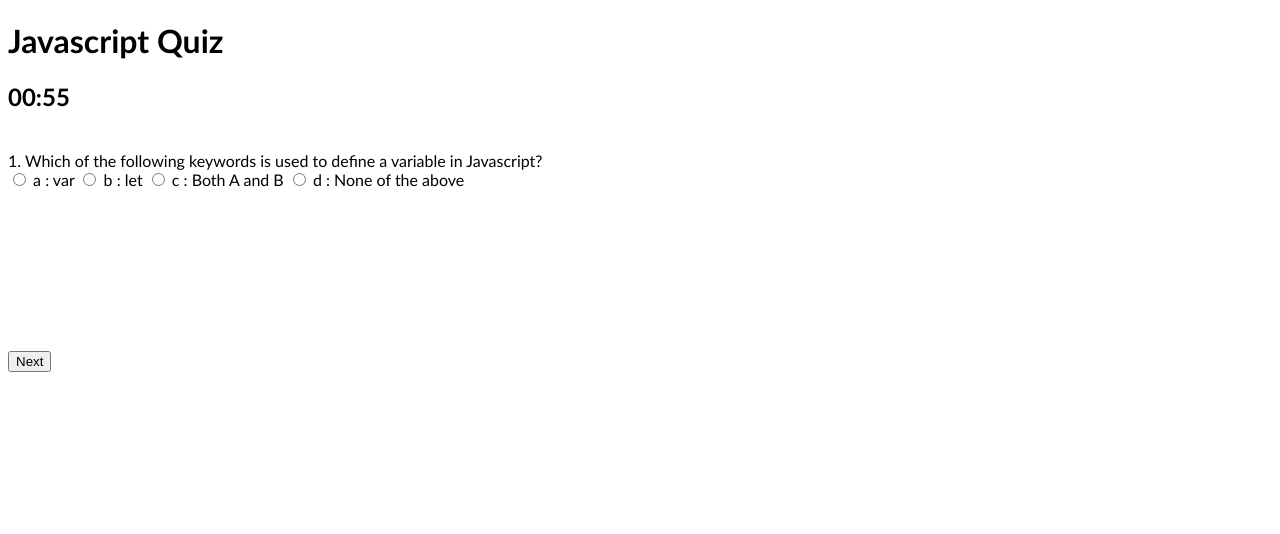
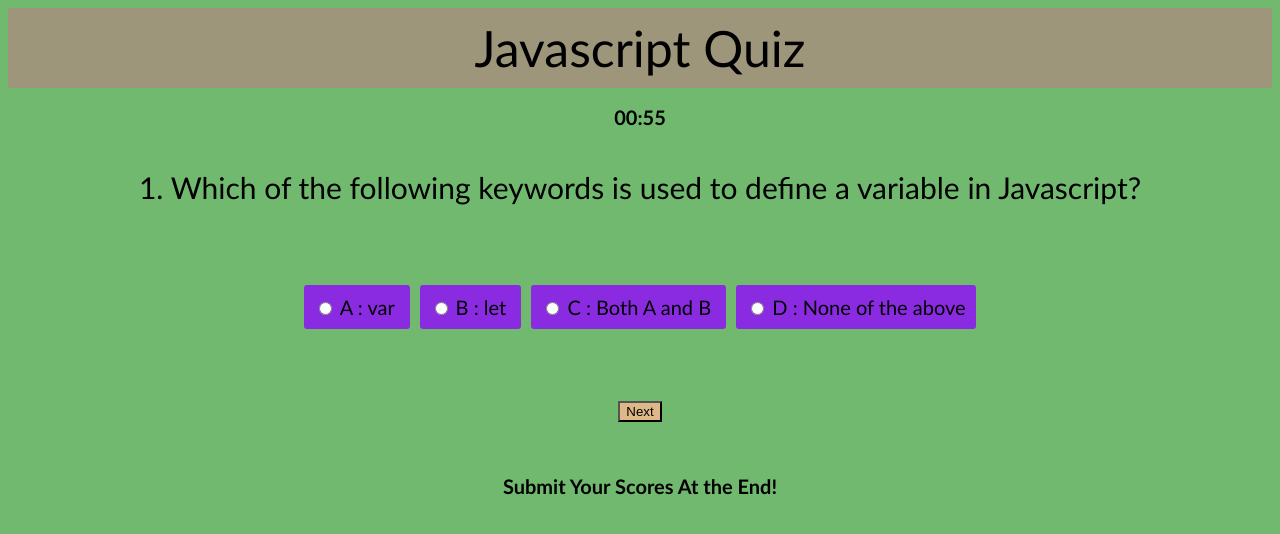
Before and after one commit to MacaroniKetchup/Quiz-Page, a plain HTML site: page index.html in a window 1280 px wide. Drawn offline with Linux system fonts and the light colour scheme; files whose address does not match are found by name.

Commit message:
added css styling to stylesheet

```diff
--- a/assets/css/style.css
+++ b/assets/css/style.css
@@ -1,15 +1,37 @@
 /* Write css code */
 
-h1,
+body {
+    font-size: 20px;
+    font-family: 'Gill Sans', 'Gill Sans MT', Calibri, 'Trebuchet MS', sans-serif;
+    color: rgb(0, 0, 0);
+    font-weight: 300;
+    text-align: center;
+    background-color: #72b970;
+}
+
+h1 {
+    font-size: 50px;
+    font-family: 'Gill Sans', 'Gill Sans MT', Calibri, 'Trebuchet MS', sans-serif;
+    font-weight: 300;
+    margin: 0px;
+    padding: 10px;
+    background-color: rgb(158, 150, 122);
+}
+
+
+
 h2,
 h3,
 h4,
 h5,
-h6{
+h6 {
     font-family: 'Gill Sans', 'Gill Sans MT', Calibri, 'Trebuchet MS', sans-serif;
+    font-size: 20px;
+
 }
 
-.slide{
+
+.slide {
     position: absolute;
     left: 0px;
     top: 0px;
@@ -19,14 +41,52 @@ h6{
     transition: opacity 0.5s;
 }
 
-.active-slide{
+.active-slide {
     opacity: 1;
     z-index: 2;
 }
 
-.quiz-container{
+.quiz-container {
     position: relative;
     height: 200px;
     margin-top: 40px;
-    font-family: 'Gill Sans', 'Gill Sans MT', Calibri, 'Trebuchet MS', sans-serif
+    font-family: 'Gill Sans', 'Gill Sans MT', Calibri, 'Trebuchet MS', sans-serif;
+
 }
+
+.question{
+    font-size: 30px;
+    margin-bottom: 10px;
+    padding-bottom: 5rem;
+  }
+  .answers {
+    margin-bottom: 20px;
+    text-align: left;
+    display: inline-block;
+  }
+  .answers label{
+    margin-bottom: 10px;
+    border: 0px;
+    border-radius: 3px;
+    background-color: blueviolet;
+    padding: 10px;
+    margin: 5px;
+  }
+  .answers label:hover {
+    background-color: lightpink;
+  }
+
+ #next {
+    margin: 2rem;
+    background-color: burlywood;
+ }
+
+ #previous {
+    margin: 2rem;
+    background-color: burlywood;
+ }
+
+ #submit {
+    margin: 2rem;
+    background-color: burlywood;
+ }
--- a/assets/js/script.js
+++ b/assets/js/script.js
@@ -1,6 +1,8 @@
 // Write Javascript Code
 //console.log("helloWorld")
 
+
+//Quiz Code
 (function () {
   // Functions
   function buildQuiz() {
@@ -63,7 +65,7 @@
         numCorrect++;
 
         // color the answers green
-        answerContainers[questionNumber].style.color = 'lightgreen';
+        answerContainers[questionNumber].style.color = 'blue';
       }
       // if answer is wrong or blank
       else {
@@ -112,52 +114,52 @@
     {
       question: "1. Which of the following keywords is used to define a variable in Javascript?",
       answers: {
-        a: "var",
-        b: "let",
-        c: "Both A and B",
-        d: "None of the above"
+        A: "var",
+        B: "let",
+        C: "Both A and B",
+        D: "None of the above"
       },
-      correctAnswer: "c"
+      correctAnswer: "C"
     },
     {
       question: "2. Which of the following methods is used to access HTML elements using Javascript?",
       answers: {
-        a: "getElementbyId()",
-        b: "getElementsByClassName()",
-        c: "Both A and B",
-        d: "None of the above"
+        A: "getElementbyId()",
+        B: "getElementsByClassName()",
+        C: "Both A and B",
+        D: "None of the above"
       },
-      correctAnswer: "c"
+      correctAnswer: "C"
     },
     {
       question: "3. Which of the following methods can be used to display data in some form using Javascript?",
       answers: {
-        a: "document.write()",
-        b: "console.log()",
-        c: "window.alert()",
-        d: "All of the above"
+        A: "document.write()",
+        B: "console.log()",
+        C: "window.alert()",
+        D: "All of the above"
       },
-      correctAnswer: "d"
+      correctAnswer: "D"
     },
     {
       question: "4. Which function is used to serialize an object into a JSON string in Javascript?",
       answers: {
-        a: "stringify()",
-        b: "parse()",
-        c: "convert()",
-        d: "None of the above"
+        A: "stringify()",
+        B: "parse()",
+        C: "convert()",
+        D: "None of the above"
       },
-      correctAnswer: "a"
+      correctAnswer: "A"
     },
     {
       question: "5. How do we write a comment in javascript?",
       answers: {
-        a: "/* */",
-        b: "//",
-        c: "#",
-        d: "$ $"
+        A: "/* */",
+        B: "//",
+        C: "#",
+        D: "$ $"
       },
-      correctAnswer: "b"
+      correctAnswer: "B"
     }
   ];
 
@@ -177,13 +179,19 @@
   submitButton.addEventListener('click', showResults);
   previousButton.addEventListener("click", showPreviousSlide);
   nextButton.addEventListener("click", showNextSlide);
+
 })();
 
+// TIMER
+(function () {
+// Sets time to 60 seconds
 const timeH = document.querySelector('h2');
 let timeSecond = 60;
 
+// Displays the time on page
 displayTime(timeSecond)
 
+// Function counts time down and prevents timer from counting past zero'd timer
 const countDown = setInterval(() => {
   timeSecond--;
   displayTime(timeSecond);
@@ -193,14 +201,18 @@ const countDown = setInterval(() => {
   }
 }, 1000)
 
+// Displays time in '00:00' format
 function displayTime(second){
   const min = Math.floor(second / 60);
   const sec = Math.floor(second % 60);
   timeH.innerHTML= `${min<10 ? '0': ''}${min}:${sec<10?'0':''}${sec}`
 }
+// Displays Quiz Over after timer reaches '00:00'
 function endTime() {
   timeH.innerHTML = 'QUIZ OVER'
 }
+})();
+
 
 
 
--- a/index.html
+++ b/index.html
@@ -5,7 +5,7 @@
     <meta charset="UTF-8">
     <meta http-equiv="X-UA-Compatible" content="IE=edge">
     <meta name="viewport" content="width=device-width, initial-scale=1.0">
-    <link rel="stylesheet" href="C:\Users\Cory\bootcamp\Quiz-Page\assets\css\style.css" />
+    <link rel="stylesheet" href="./assets/css/style.css" />
     <title>Quiz Page</title>
 </head>
 
@@ -14,8 +14,8 @@
     <h1 class="header">Javascript Quiz</h1>
 
     <section>
-        <div class="container">
-            <h2>00:00</h2>
+        <div class="timer-container">
+            <h2 class="timer">00:00</h2>
         </div>
     </section>
 
@@ -25,11 +25,13 @@
 
     <button id="previous">Previous</button>
     <button id="next">Next</button>
+
+    <h3 class="score-submit">Submit Your Scores At the End!</h3>
     <button id="submit">Submit Quiz</button>
 
     <div id="results"></div>
 
-    <script src="C:\Users\Cory\bootcamp\Quiz-Page\assets\js\script.js"></script>
+    <script src="./assets/js/script.js"></script>
 </body>
 
 <!-- </html> -->
```
Also changed, not shown: 1 other file.
